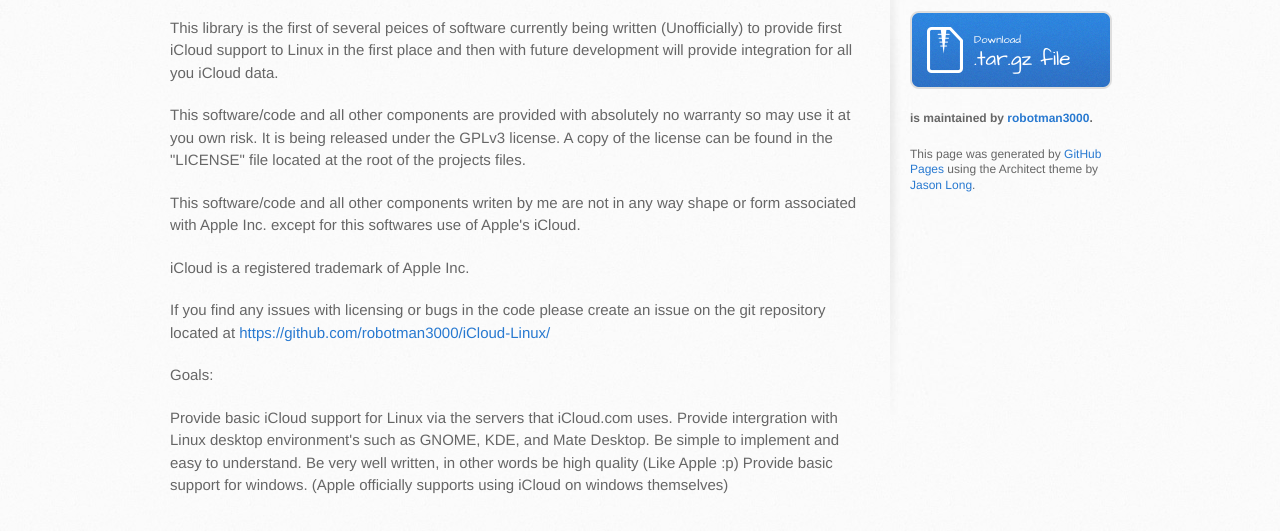
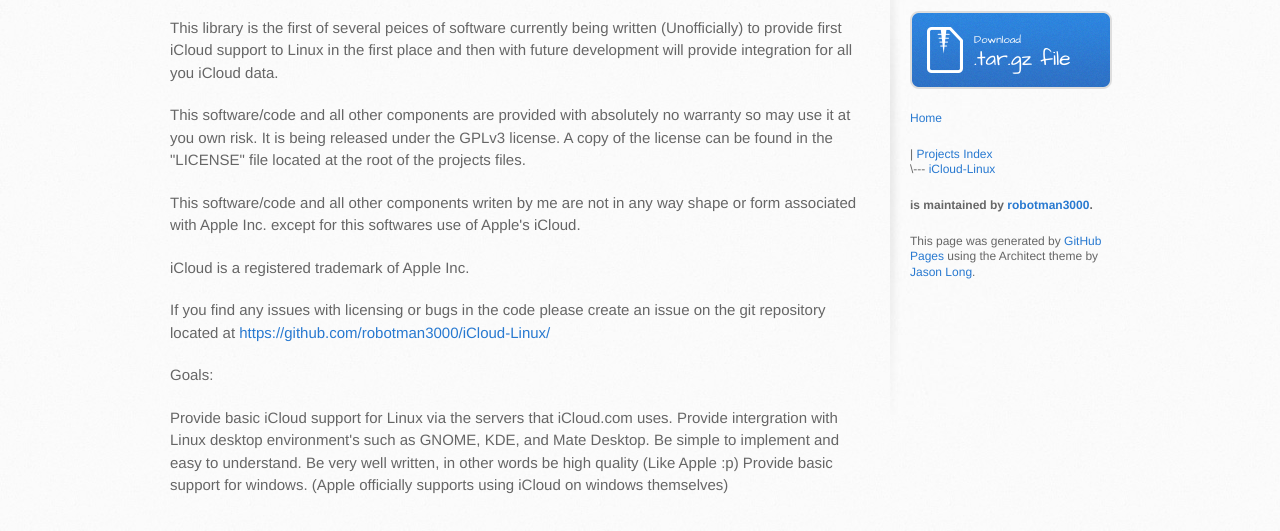
Before and after one commit to robotman3000/iCloud-Linux, a plain HTML site: page index.html in a window 1280 px wide. Shown: the part 321-852 px from the top of the page. Drawn offline with Linux system fonts and the light colour scheme.

Commit message:
Update index.html

```diff
--- a/index.html
+++ b/index.html
@@ -62,6 +62,10 @@ Provide basic support for windows. (Apple officially supports using iCloud on wi
             .tar.gz file
           </a>
 
+          <p><a href="index.html">Home</a></p>
+          <p>| <a href="projectsIndex.html">Projects Index</a><br>
+          \--- <a href="iCloud-Linux/index.html">iCloud-Linux</a></p>
+
           <p class="repo-owner"><a href="https://github.com/robotman3000/iCloud-Linux"></a> is maintained by <a href="https://github.com/robotman3000">robotman3000</a>.</p>
 
           <p>This page was generated by <a href="https://pages.github.com">GitHub Pages</a> using the Architect theme by <a href="https://twitter.com/jasonlong">Jason Long</a>.</p>
```
